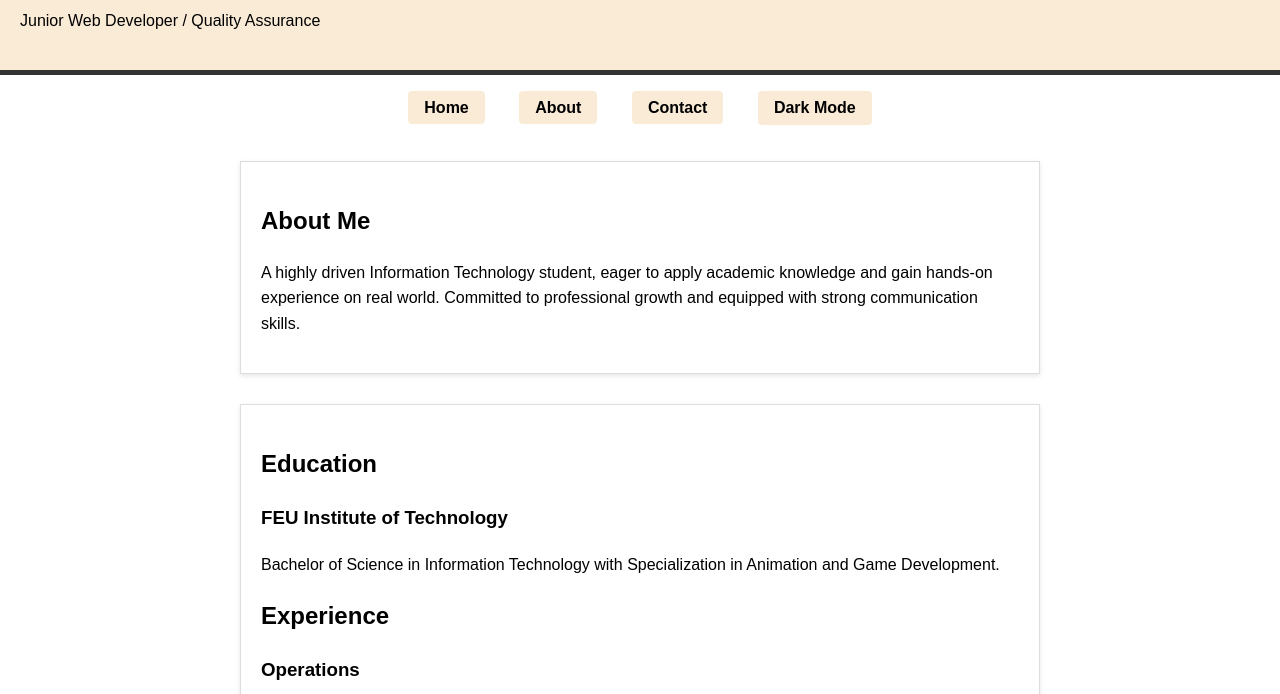
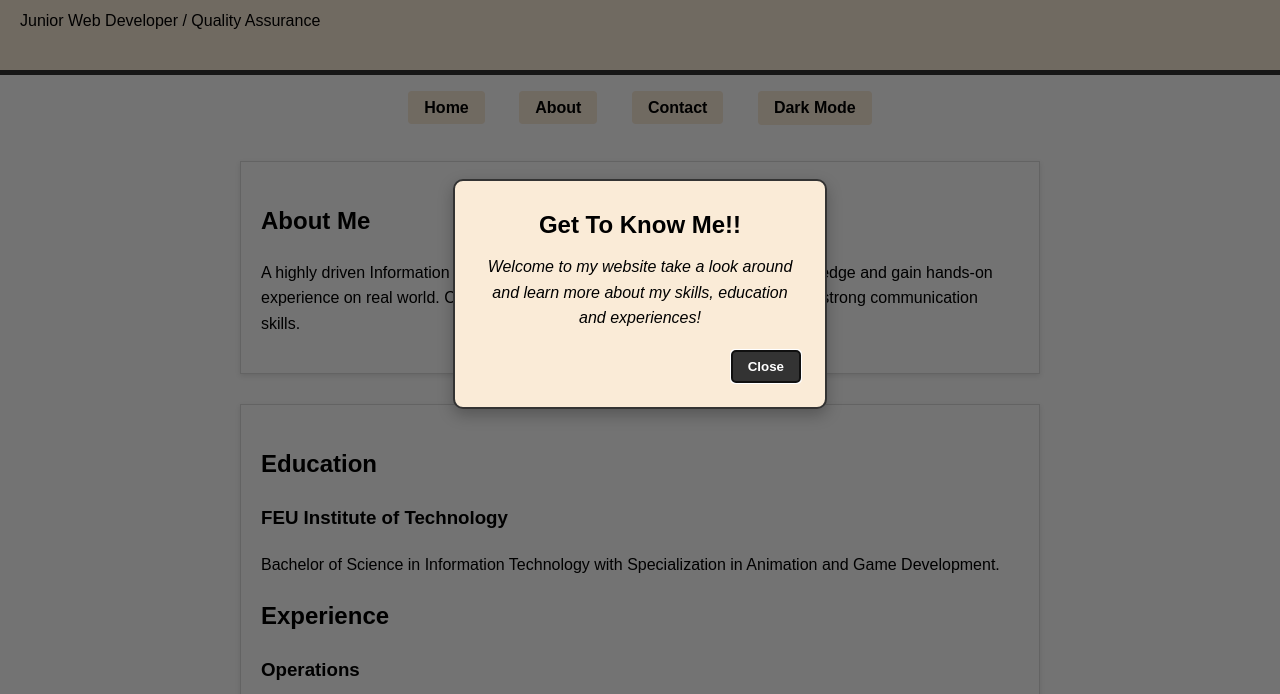
Before and after one commit to lorenzomigueltilohs/intern-cv-Lorenzo, a plain HTML site: page index.html in a window 1280 px wide. Shown: the part 106-800 px from the top of the page. Drawn offline with Linux system fonts and the light colour scheme.

Commit message:
Toggle Dark Mode and Welcome Message Using JavaScript

```diff
--- a/index.html
+++ b/index.html
@@ -6,6 +6,13 @@
   <title>First Activity</title>
   <link rel="stylesheet" href="style.css">
 </head>
+
+<dialog id="welcomeModal">
+  <h2>Get To Know Me!!</h2>
+  <p id="welcomeText"></p>
+  <button id="closeModal">Close</button>
+</dialog>
+
 <body>
 
   <header>
--- a/script.js
+++ b/script.js
@@ -1,6 +1,16 @@
 document.addEventListener("DOMContentLoaded", function () {
   const userName = document.querySelector("header h1").textContent;
-  alert("Welcome to my website, " + userName + "!");
+
+  const modal = document.getElementById("welcomeModal");
+  const welcomeText = document.getElementById("welcomeText");
+  const closeButton = document.getElementById("closeModal");
+
+  welcomeText.textContent = "Welcome to my website take a look around and learn more about my skills, education and experiences" + "!";
+  modal.showModal();
+
+  closeButton.addEventListener("click", function () {
+    modal.close();
+  });
 
    // Dark Mode
   const toggleButton = document.getElementById("themeToggle");
--- a/style.css
+++ b/style.css
@@ -74,3 +74,47 @@ body.dark-mode nav ul li button {
   background-color: #333;
   color: #ffffff;
 }
+
+dialog {
+  background-color: rgb(250,235,215);
+  border: 2px solid #333;
+  border-radius: 10px;
+  padding: 25px;
+  width: 320px;
+  font-family: Arial, sans-serif;
+  box-shadow: 0 6px 15px rgba(0, 0, 0, 0.25);
+}
+
+dialog h2 {
+  margin-top: 0;
+  margin-bottom: 10px;
+  text-align: center;
+  font-style: normal;
+}
+
+dialog p {
+  margin: 0;
+  font-style: italic;
+  text-align: center;
+}
+
+dialog button {
+  margin-top: 20px;
+  padding: 8px 16px;
+  background-color: #333;
+  font-family: Arial, sans-serif;
+  color: #ffffff;
+  border: none;
+  border-radius: 4px;
+  font-weight: bold;
+  cursor: pointer;
+  float: right;
+}
+
+dialog button:hover {
+  opacity: 0.9;
+}
+
+dialog::backdrop {
+  background-color: rgba(0, 0, 0, 0.55);
+}
```
